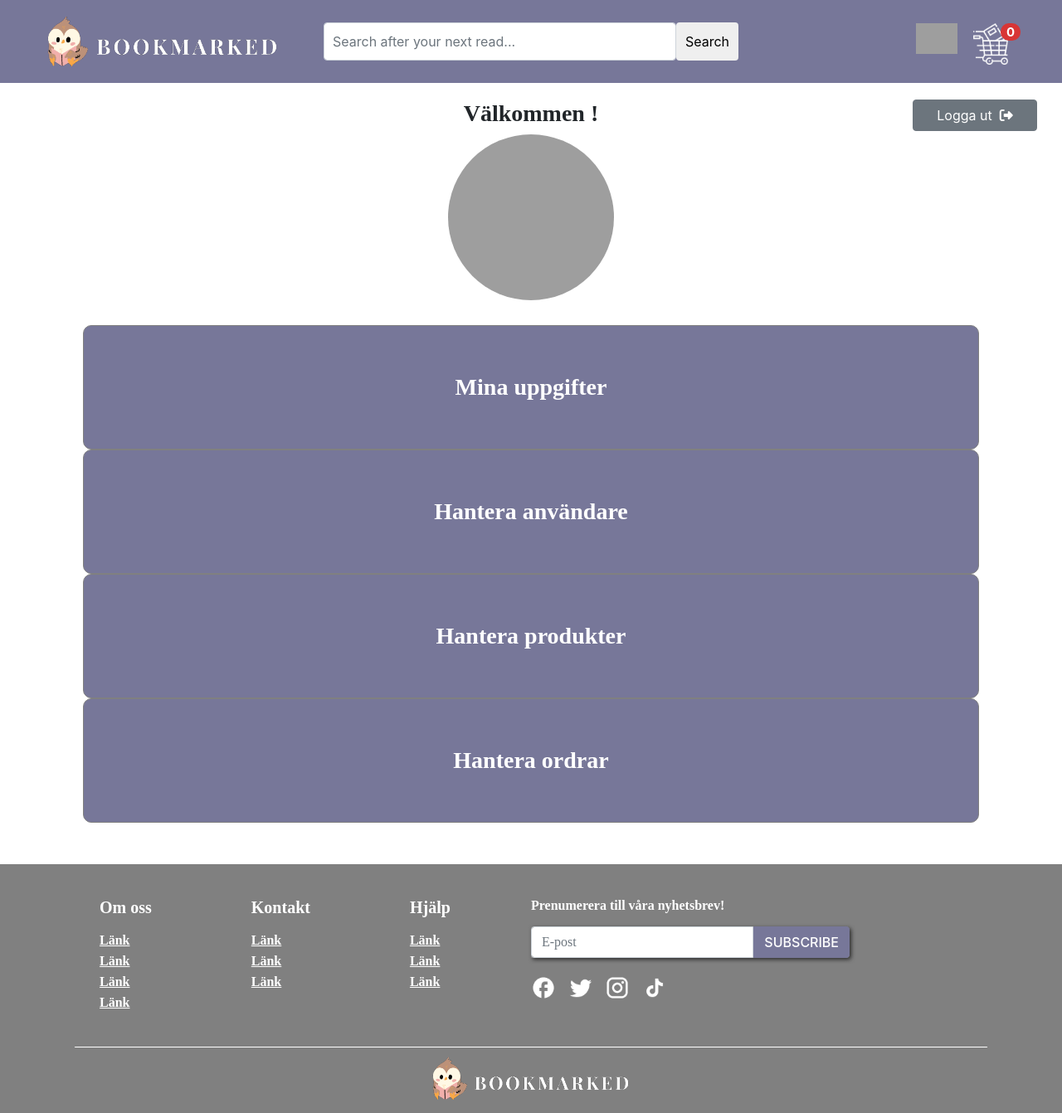
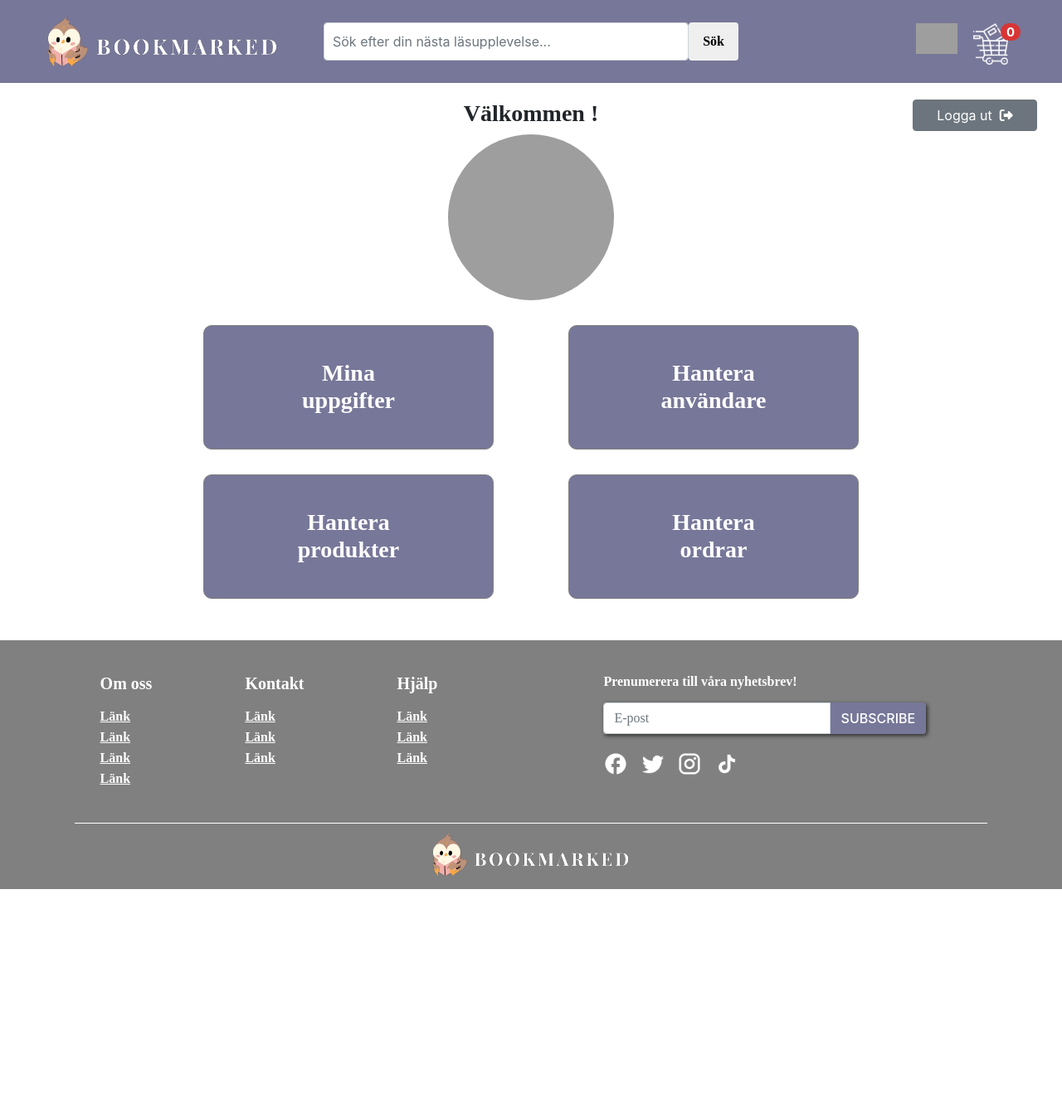
Before and after one commit to SophieN12/BookMarked, a PHP site: page /public/users/my-page.php in a window 1280 px wide. Shown: the whole page at 83% size. After the commit the page ends 1072 px from the top, so only its background shows below. Run offline with PHP 8.4, Linux system fonts and the light colour scheme; the visitor is signed in with stand-in values (Sample User, id 1); data that the repository does not hold is empty; some libraries are stand-ins or nearby versions; some web fonts are replaced; grey boxes are pictures that could not be loaded.

Commit message:
Changes done for responsiveness

```diff
--- a/public/create-order.php
+++ b/public/create-order.php
@@ -25,7 +25,7 @@ require('../src/config.php');
 
         // CHECKING IF BUYER ENTERED CORRECT PASSWORD
         if ($user && !password_verify($password, $user['password'])){
-            redirect("products/checkout.php?wrongPassword");
+            redirect("products/checkout.php?wrongPasswordCheckout");
             exit;
         }
 
--- a/public/css/footer.css
+++ b/public/css/footer.css
@@ -5,14 +5,16 @@ footer{
 
 #footer-section {
     height: 220px;
-    display: grid;
-    grid-template-columns: 1fr 1fr;
+    display: flex;
+    justify-content: center;
+    column-gap: 200px;
     color: var(--white);
+    margin:0 100px;
 }
 
 .footer-links {
-    margin: 40px auto auto 120px;
-    column-gap: 120px;
+    margin-top: 40px;
+    column-gap: 7em;
     display: flex;
 }
 
@@ -30,6 +32,7 @@ footer{
 
 .footer-subscribe {
     margin-top: 40px;
+    width: 40%;
 }
 
 #subscribe-btn{
@@ -39,7 +42,7 @@ footer{
 }
 
 .subscribe-input {
-    width: 60%;
+    width: 90%;
     border-radius: 0px 0.25em 0.25em 0px;
     box-shadow: 2px 2px 5px rgb(44, 44, 44);
 }
--- a/public/css/general.css
+++ b/public/css/general.css
@@ -9,7 +9,8 @@
   }
 
 h1, h2, h3, h4, h5, h6, a,
-input[type=button]{
+input[type=button],
+input[type=submit]{
   font-family: var(--font-heading);
   font-weight: 700;
 }
--- a/public/css/header.css
+++ b/public/css/header.css
@@ -1,11 +1,4 @@
 @import "general.css";
-
-/* *,html{
-    padding: 0px;
-    margin: 0px;
-    box-sizing: border-box;
-    scroll-behavior: smooth;
-} */
 
 header{
     background-color: #777799;
@@ -46,9 +39,6 @@ header{
 
 #search-form{
     width: 500px;
-    display: flex;
-    flex-direction: row;
-    flex-wrap: nowrap;
 }
 
 #search-bar{
@@ -142,3 +132,9 @@ form input[type="int"]{
     color: var(--white);
     background-color: var(--hover-color);
 }
+
+@media only screen and (min-width: 1800px) {
+    #products-display {
+        column-gap: 100px;
+    }
+}
--- a/public/css/products.css
+++ b/public/css/products.css
@@ -288,7 +288,6 @@ button:hover,
 #carousel-container {
     width: 100%;
     position: relative;
-    max-height: 438.5px;
 }
 
 .mySlides {
@@ -365,12 +364,13 @@ button:hover,
    height: 300px;
 }
 
-#products-grid{
-    display: grid;
-    grid-template-columns: repeat(5, 1fr);
+#products-grid {
+    display: grid; /* 1 */
+    grid-template-columns: repeat(auto-fill, 180px); /* 2 */
+    grid-gap: 5em 2rem; /* 3 */
+    justify-content: space-between; /* 4 */
     margin: 50px 150px;
-    row-gap: 50px;
-}
+  }
 
 #filter-menu{
     display: flex;
--- a/public/css/users.css
+++ b/public/css/users.css
@@ -1,4 +1,4 @@
-#manage-profile-div{
+/* #manage-profile-div{
     margin: 0 auto;
     display: flex;
     flex-flow: row wrap;
@@ -6,7 +6,24 @@
     justify-content: center;
     align-items: center;
     gap: 30px;
+} */
+
+#manage-profile-div{
+    display: grid;
+    grid-template-columns: 1fr 1fr;
+    justify-items: center;
+    margin: 0 100px;
 }
+
+#manage-admin-div{
+    display: grid;
+    grid-template-columns: 1fr 1fr;
+    grid-template-rows: 1fr 1fr;
+    justify-items: center;
+    row-gap: 30px;
+    margin: 0 100px;
+}
+
 
 #profile-page-section{
     display: flex;
@@ -33,12 +50,14 @@
 .profile-box{
     border: 1px solid grey;
     min-width: 430px;
+    width: 45%;
     min-height: 150px;
     border-radius: 10px;
     cursor: pointer;
     background-color: var(--main-color);
     position: relative;
 }
+
 .profile-box h3 {
     text-align: center;
     position: absolute;
@@ -95,7 +114,35 @@ td, th, tr{
 /* My-settings styling */
 
 #deleteAccBtn{
-    margin: 30px auto;
+    margin: 10px auto 30px;
     background-color: rgb(176, 58, 58);
     border-radius: 10px;
 }
+
+/* Reponsivity */
+
+@media only screen and (min-width: 1800px) {
+    #manage-profile-div{
+        margin: 0 300px;
+    }
+}
+
+@media only screen and (max-width: 1300px) {
+    #manage-profile-div{
+        margin: 0;
+    } .profile-box{
+        min-width: 350px;
+    }
+}
+
+@media only screen and (max-width: 940px) {
+    .profile-box{
+        min-width: 250px;
+    }
+}
+
+@media only screen and (max-width: 720px) {
+    .profile-box{
+        min-width: 200px;
+    }
+}
--- a/public/layout/footer.php
+++ b/public/layout/footer.php
@@ -1,6 +1,6 @@
     <footer>
         <main id="footer-section">
-            <section class="footer-links">
+            <section class="footer-links d-flex">
                 <ul>
                     <h5>Om oss</h5>
                     <li><a href="#">Länk</a></li>
--- a/public/layout/header.php
+++ b/public/layout/header.php
@@ -50,9 +50,9 @@
         </a>
 
         <div id="search-div">
-            <form id="search-form" class="d-flex" role="search" method="POST">
-				<input class="form-control me-2" id="search-bar" name="search-result" type="search" placeholder="Search after your next read..." aria-label="Search">
-				<input type="submit" class="btn" id="submit-search" name="submitSearch" value="Search">
+            <form id="search-form" class="d-flex " role="search" method="POST">
+				<input class="form-control me-2" id="search-bar" name="search-result" type="search" placeholder="Sök efter din nästa läsupplevelse..." aria-label="Search">
+				<input type="submit" class="btn px-3" id="submit-search" name="submitSearch" value="Sök">
 			</form>
         </div>
 
--- a/public/products/checkout.php
+++ b/public/products/checkout.php
@@ -63,7 +63,7 @@ if (isset($_SESSION['email'])){
                         Var vänligen och fyll i alla fält.
                     </div>
                 <?php } ?>
-                <?php if (isset($_GET['wrongPassword'])){ ?>
+                <?php if (isset($_GET['wrongPasswordCheckout'])){ ?>
                     <div class="alert alert-danger" role="alert" style="margin-bottom:30px">
                         Fel lösenord
                     </div>
--- a/public/users/my-page.php
+++ b/public/users/my-page.php
@@ -1,6 +1,7 @@
 <?php
 require('../../src/config.php');
 $subheading = "";
+$pageTitle = "Mina sidor";
 
 if (!isset($_SESSION['email'])){
     $subheading = "Du är inte inloggad. Var god att logga in.";
```
